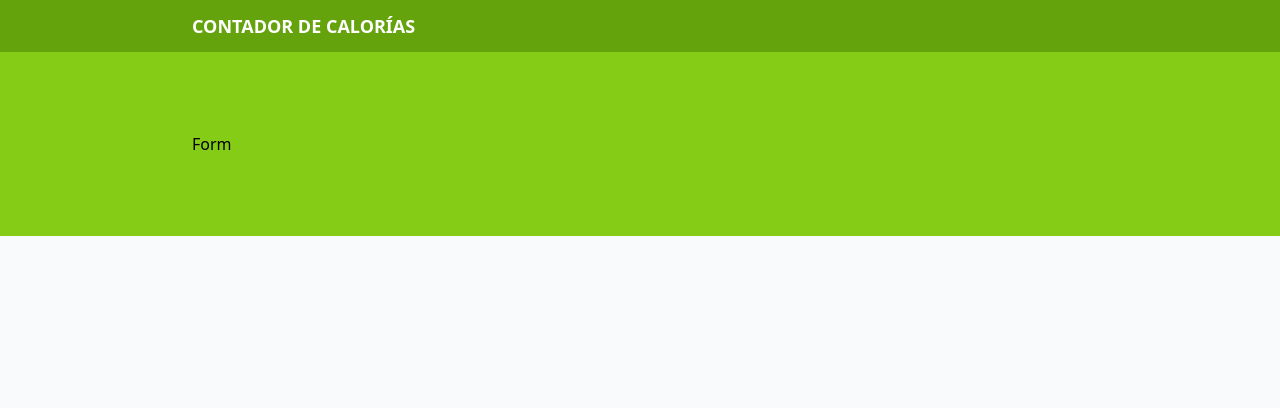
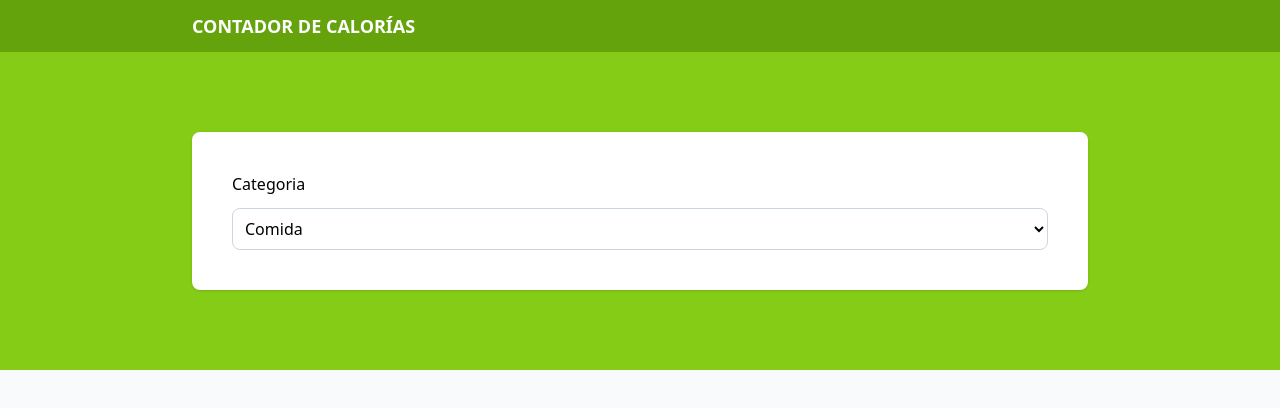
Before and after one commit to landogomez/CaloriesTracker, a React (Vite) app: page / in a window 1280 px wide. Shown: the top 408 px of the page. Built offline with nearby package versions, Linux system fonts and the light colour scheme.

Commit message:
Se creo el componente Form

```diff
--- a/src/components/Form.tsx
+++ b/src/components/Form.tsx
@@ -1,5 +1,26 @@
+import {categories} from "../data/categories"
+
 export default function Form() {
   return (
-    <div>Form</div>
+    <form
+      className="space y-5 bg-white shadow p-10 rounded-lg"
+    >
+      <div className="grid grid-cols-1 gap-3">
+        <label htmlFor="category">Categoria</label>
+        <select
+          className="border border-slate-300 p-2 rounded-lg w-full bg-white"
+          id="category"
+        >
+          {categories.map(category => (
+            <option
+              key={category.id}
+              value={category.id}>
+              {category.name}
+            </option>
+          ))}
+        </select>
+      </div>
+
+    </form>
   )
 }
--- /dev/null
+++ b/src/data/categories.tsx
@@ -0,0 +1,6 @@
+import type { Category } from "../types"
+
+export const categories : Category[] = [
+    {id: 1, name: 'Comida'},
+    {id: 2, name: 'Ejericio'}
+]
--- /dev/null
+++ b/src/types/index.ts
@@ -0,0 +1,4 @@
+export type Category = {
+    id: number,
+    name: string
+}
```
